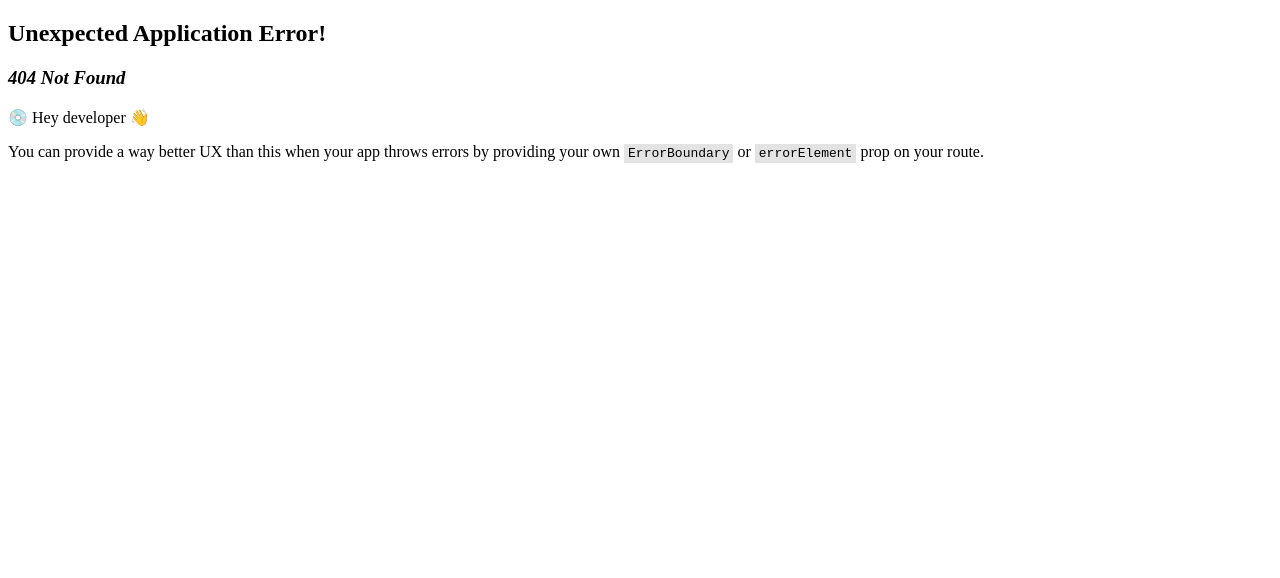
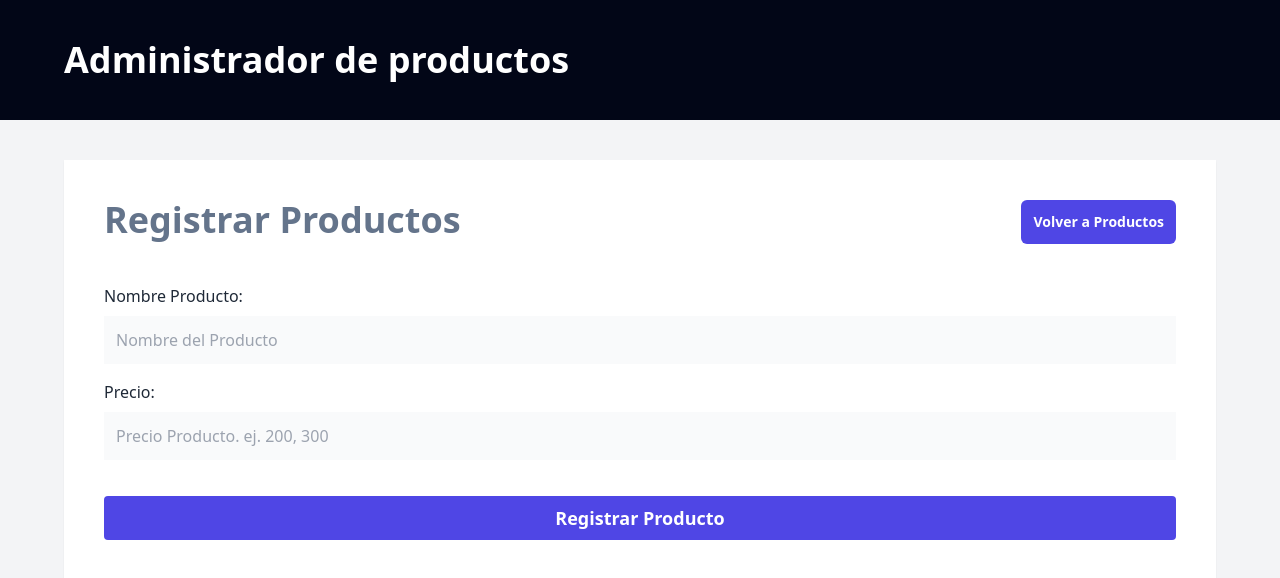
Before and after one commit to alejandroaduran/rest_api_node_ts_server, a React (Vite) app in the folder client/: page /productos/nuevo in a window 1280 px wide. Before the commit this address had no page. Shown: the top 578 px of the page. Built offline with nearby package versions, Linux system fonts and the light colour scheme.

Commit message:
feat: implement product registration form and update layout with header

```diff
--- a/client/src/layouts/Layout.tsx
+++ b/client/src/layouts/Layout.tsx
@@ -4,8 +4,16 @@
 export default function Layout() {
     return (
         <>
-            <div>Desde Layout</div>
-            <Outlet />
+            <header className="bg-slate-950">
+                <div className="mx-auto max-w-6xl py-10">
+                    <h1 className="text-4xl font-extrabold text-white">
+                        Administrador de productos
+                    </h1>
+                </div>
+            </header>
+            <main className="mt-10 mx-auto max-w-6xl p-10 bg-white shadow-sm">
+                <Outlet />
+            </main>
         </>
     )
 }
--- a/client/src/main.tsx
+++ b/client/src/main.tsx
@@ -2,6 +2,7 @@
 import { createRoot } from 'react-dom/client'
 import { router } from './router'
 import { RouterProvider } from 'react-router-dom'
+import './index.css'
 
 createRoot(document.getElementById('root')!).render(
   <StrictMode>
--- a/client/src/router.tsx
+++ b/client/src/router.tsx
@@ -1,6 +1,7 @@
 import { createBrowserRouter } from "react-router-dom";
 import Layout from "./layouts/Layout";
 import Products from "./views/Products";
+import NewProduct, {action as newProductAction} from "./views/NewProduct";
 
 export const router = createBrowserRouter([
     {
@@ -11,6 +12,11 @@
                 index: true,
                 element: <Products />
             },
+            {
+                path: "productos/nuevo",
+                element: <NewProduct/>,
+                action: newProductAction
+            }
 
         ]
     }
--- /dev/null
+++ b/client/src/views/NewProduct.tsx
@@ -0,0 +1,60 @@
+import { Link, Form } from "react-router-dom";
+
+export async function action() {
+    console.log("action");
+    return null;
+}
+
+export default function NewProduct() {
+    return (
+        <>
+            <div className="flex justify-between">
+                <h2 className="text-4xl font-black text-slate-500">Registrar Productos</h2>
+                <Link
+                    to={"/"}
+                    className="rounded-md bg-indigo-600 p-3 text-sm font-bold text-white hover:bg-indigo-700 transition-colors"
+                >
+                    Volver a Productos
+                </Link>
+            </div>
+            <Form
+                className="mt-10"
+                method="post"
+            >
+
+                <div className="mb-4">
+                    <label
+                        className="text-gray-800"
+                        htmlFor="name"
+                    >Nombre Producto:</label>
+                    <input
+                        id="name"
+                        type="text"
+                        className="mt-2 block w-full p-3 bg-gray-50"
+                        placeholder="Nombre del Producto"
+                        name="name"
+                    />
+                </div>
+                <div className="mb-4">
+                    <label
+                        className="text-gray-800"
+                        htmlFor="price"
+                    >Precio:</label>
+                    <input
+                        id="price"
+                        type="number"
+                        className="mt-2 block w-full p-3 bg-gray-50"
+                        placeholder="Precio Producto. ej. 200, 300"
+                        name="price"
+                    />
+                </div>
+
+                <input
+                    type="submit"
+                    className="mt-5 w-full bg-indigo-600 p-2 text-white font-bold text-lg cursor-pointer rounded"
+                    value="Registrar Producto"
+                />
+            </Form>
+        </>
+    )
+}
--- a/client/src/views/Products.tsx
+++ b/client/src/views/Products.tsx
@@ -1,6 +1,18 @@
+import { Link } from "react-router-dom"
+
 
 export default function Products() {
   return (
-    <div>Products</div>
+    <>
+      <div className="flex justify-between">
+        <h2 className="text-4xl font-black text-slate-500"> Productos</h2>
+        <Link
+        to={"/productos/nuevo"}
+        className="rounded-md bg-indigo-600 p-3 text-sm font-bold text-white hover:bg-indigo-700 transition-colors"
+        >
+          Agregar Productos
+        </Link>
+      </div>
+    </>
   )
 }
```
